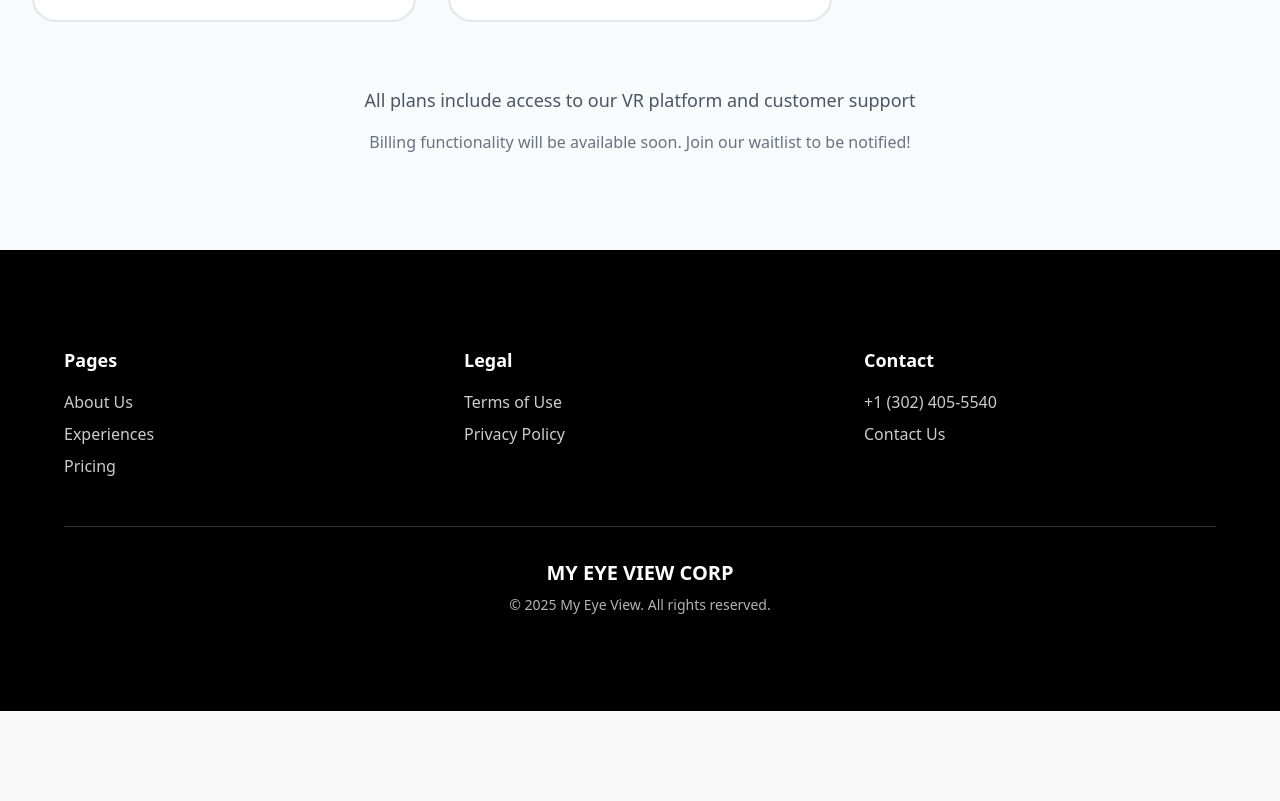
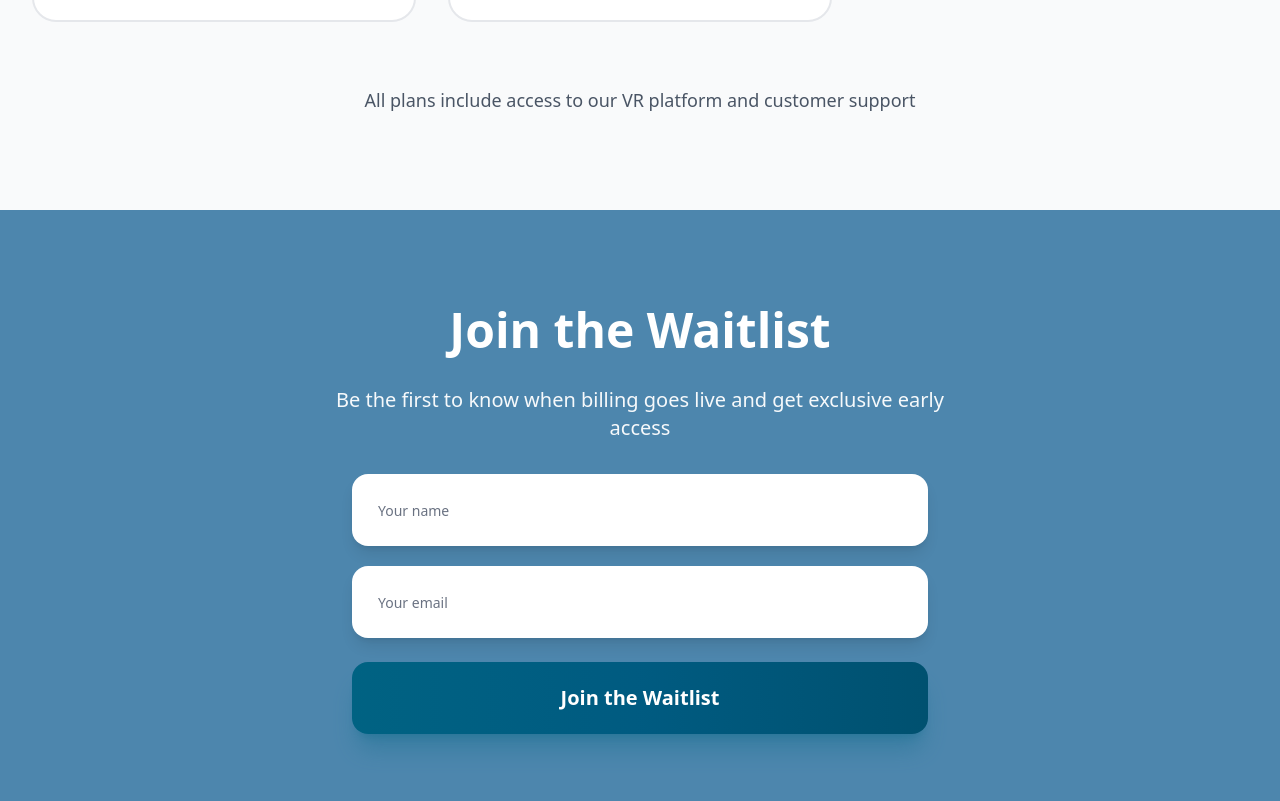
Before and after one commit to Agentscreator/my-eyeview, a Next.js app: page /pricing in a window 1280 px wide. Shown: the part 1699-2500 px from the top of the page. Before the commit the page ends 2410 px from the top, so only its background shows below. Built offline with nearby package versions, Linux system fonts and the light colour scheme; no server answers.

Commit message:
Wait list re-implementation

```diff
--- a/app/page.tsx
+++ b/app/page.tsx
@@ -1,3 +1,4 @@
+import { WaitlistForm } from "@/components/waitlist-form"
 import { Check, ImageIcon, Headset } from "lucide-react"
 import Image from "next/image"
 import Link from "next/link"
@@ -22,7 +23,11 @@ export default function Home() {
             Immerse yourself in live, first-person action from the comfort of your home using VR.
           </p>
 
-          <div className="flex flex-col sm:flex-row gap-4 justify-center pt-6 sm:pt-8">
+          <div className="pt-6 sm:pt-8">
+            <WaitlistForm />
+          </div>
+
+          <div className="flex flex-col sm:flex-row gap-4 justify-center pt-4">
             <Link href="/pricing">
               <button className="px-8 py-4 text-lg font-bold bg-white text-[#4d86ad] rounded-2xl hover:bg-gray-100 transition-all shadow-xl hover:scale-105">
                 View Pricing
--- a/app/pricing/page.tsx
+++ b/app/pricing/page.tsx
@@ -1,3 +1,4 @@
+import { WaitlistForm } from "@/components/waitlist-form"
 import { Check } from "lucide-react"
 import Link from "next/link"
 
@@ -149,10 +150,19 @@ export default function PricingPage() {
             <p className="text-gray-600 text-lg">
               All plans include access to our VR platform and customer support
             </p>
-            <p className="text-gray-500">
-              Billing functionality will be available soon. Join our waitlist to be notified!
-            </p>
           </div>
+        </div>
+      </section>
+
+      <section className="bg-[#4d86ad] py-16 sm:py-20 md:py-24 px-6 sm:px-8">
+        <div className="container max-w-4xl mx-auto text-center space-y-8">
+          <h2 className="text-3xl sm:text-4xl md:text-5xl font-bold text-white">
+            Join the Waitlist
+          </h2>
+          <p className="text-lg sm:text-xl text-white/95 max-w-2xl mx-auto">
+            Be the first to know when billing goes live and get exclusive early access
+          </p>
+          <WaitlistForm />
         </div>
       </section>
 
```
